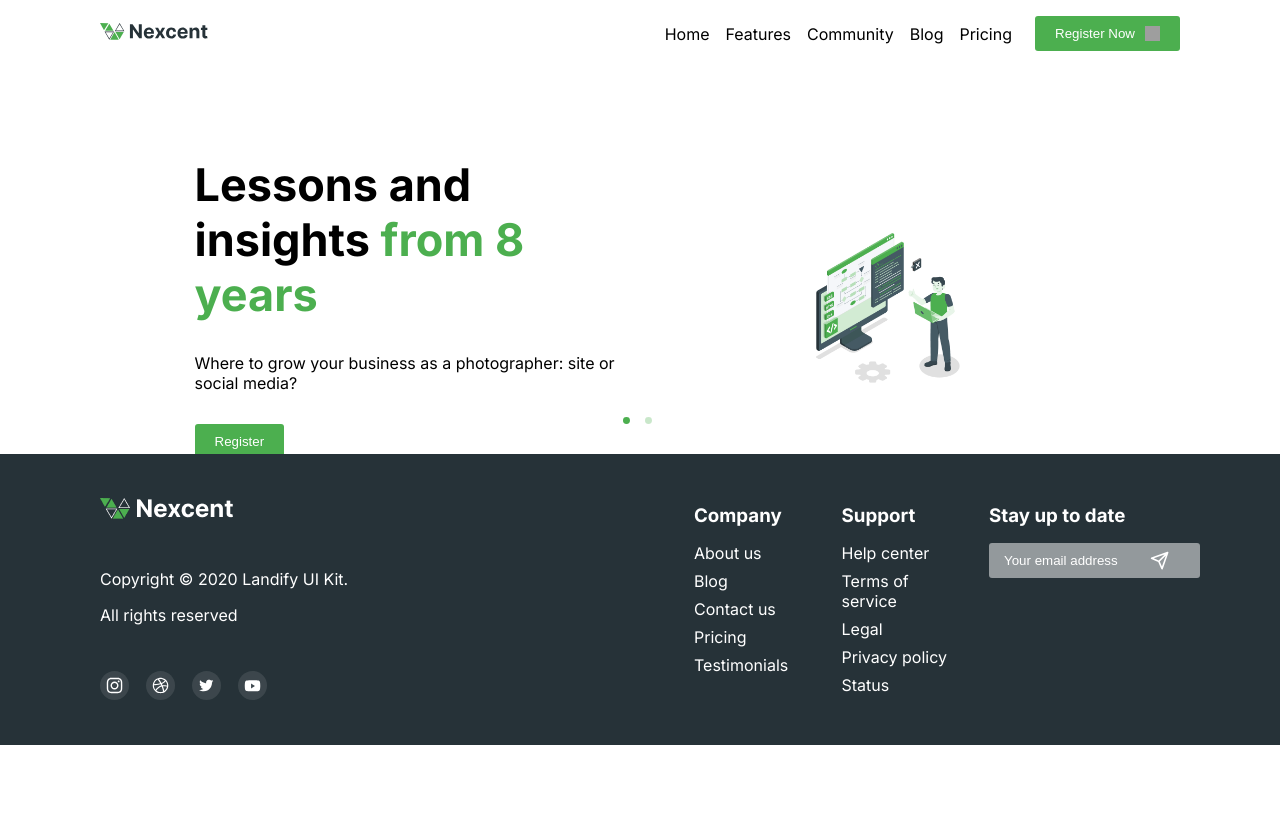
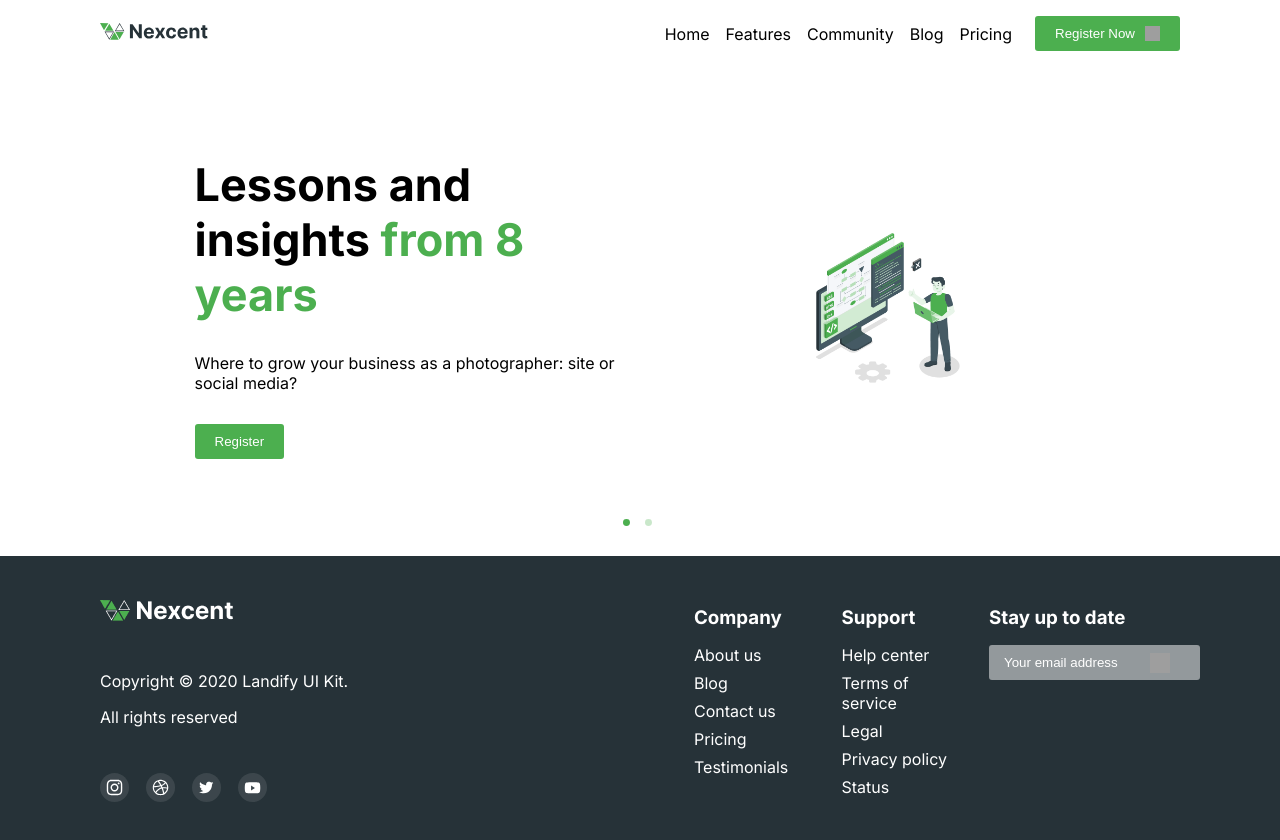
Before and after one commit to GSasha9/project_ang, an Angular app: page / in a window 1280 px wide. Shown: the top 840 px of the page. Before the commit the page ends 800 px from the top, so only its background shows below. Built offline with nearby package versions, Linux system fonts and the light colour scheme; grey boxes are pictures that could not be loaded.

Commit message:
fix: imgs path

```diff
--- a/angular.json
+++ b/angular.json
@@ -8,7 +8,7 @@
   },
   "newProjectRoot": "projects",
   "projects": {
-    "temp": {
+    "app": {
       "projectType": "application",
       "schematics": {
         "@schematics/angular:component": {
@@ -23,8 +23,11 @@
           "builder": "@angular/build:application",
           "options": {
             "browser": "src/main.ts",
+            "outputPath": "./dist",
             "tsConfig": "tsconfig.app.json",
             "inlineStyleLanguage": "scss",
+            "baseHref": "/project_ang/",
+          "deployUrl": "/project_ang/",
             "assets": [
               {
                 "glob": "**/*",
@@ -66,10 +69,10 @@
           "builder": "@angular/build:dev-server",
           "configurations": {
             "production": {
-              "buildTarget": "temp:build:production"
+              "buildTarget": "app:build:production"
             },
             "development": {
-              "buildTarget": "temp:build:development"
+              "buildTarget": "app:build:development"
             }
           },
           "defaultConfiguration": "development"
@@ -92,6 +95,9 @@
           "options": {
             "lintFilePatterns": ["src/**/*.ts", "src/**/*.html"]
           }
+        },
+        "deploy": {
+          "builder": "angular-cli-ghpages:deploy"
         }
       }
     }
--- a/package.json
+++ b/package.json
@@ -48,6 +48,7 @@
     "@types/express": "^5.0.1",
     "@types/node": "^20.17.19",
     "@vitest/coverage-v8": "^4.0.15",
+    "angular-cli-ghpages": "^2.0.3",
     "angular-eslint": "21.0.1",
     "eslint": "^9.39.1",
     "eslint-config-prettier": "^10.1.8",
--- a/src/app/layout/footer/footer.html
+++ b/src/app/layout/footer/footer.html
@@ -1,5 +1,5 @@
 <div class="about">
-  <app-logo logo="./logo_footer.png"></app-logo>
+  <app-logo logo="logo_footer.png"></app-logo>
   <div class="about_description">
     <p>Copyright © 2020 Landify UI Kit.</p>
     <p>All rights reserved</p>
--- a/src/app/layout/footer/footer.scss
+++ b/src/app/layout/footer/footer.scss
@@ -73,7 +73,7 @@
     .subscribe-button {
       width: 20px;
       height: 20px;
-      background: url('../../../../public/send.svg') no-repeat center/cover;
+      background: url('../../../../../project_ang/public/send.svg') no-repeat center/cover;
       position: absolute;
       cursor: pointer;
       margin-right: 10px;
--- a/src/app/layout/header/header.ts
+++ b/src/app/layout/header/header.ts
@@ -20,7 +20,7 @@ export class Header {
   readonly isMenuOpen = signal(false);
 
   constructor() {
-    this.logoImage = './logo.svg';
+    this.logoImage = 'logo.svg';
     this.menuItems = MENU_HEADER;
   }
 
--- a/src/app/shared/components/button/button.scss
+++ b/src/app/shared/components/button/button.scss
@@ -6,7 +6,7 @@
     display: inline-block;
     width: 15px;
     height: 15px;
-    background-image: url('/right.svg');
+    background-image: url('../../../../../public/right.svg');
     background-size: cover;
     margin-left: 10px;
   }
--- a/src/app/shared/components/slider/slider.scss
+++ b/src/app/shared/components/slider/slider.scss
@@ -5,12 +5,7 @@
 
   .slider_items {
     display: block;
-    height: 250px;
     width: auto;
-
-    @include respond-m {
-      height: 320px;
-    }
   }
 
   .pagination {
@@ -18,7 +13,7 @@
     gap: 10px;
     justify-content: center;
     .dot {
-      background-image: url('/dot.svg');
+      background-image: url('../../../../../public/dot.svg');
       width: 7px;
       height: 7px;
       background-size: contain;
@@ -28,7 +23,7 @@
     }
 
     .dot_active {
-      background-image: url('/dot_active.svg');
+      background-image: url('../../../../../public/dot_active.svg');
     }
   }
 }
```
Also changed, not shown: tsconfig.app.json (line endings or trailing spaces), 1 other file (tests, documents, lock files or other folders).
